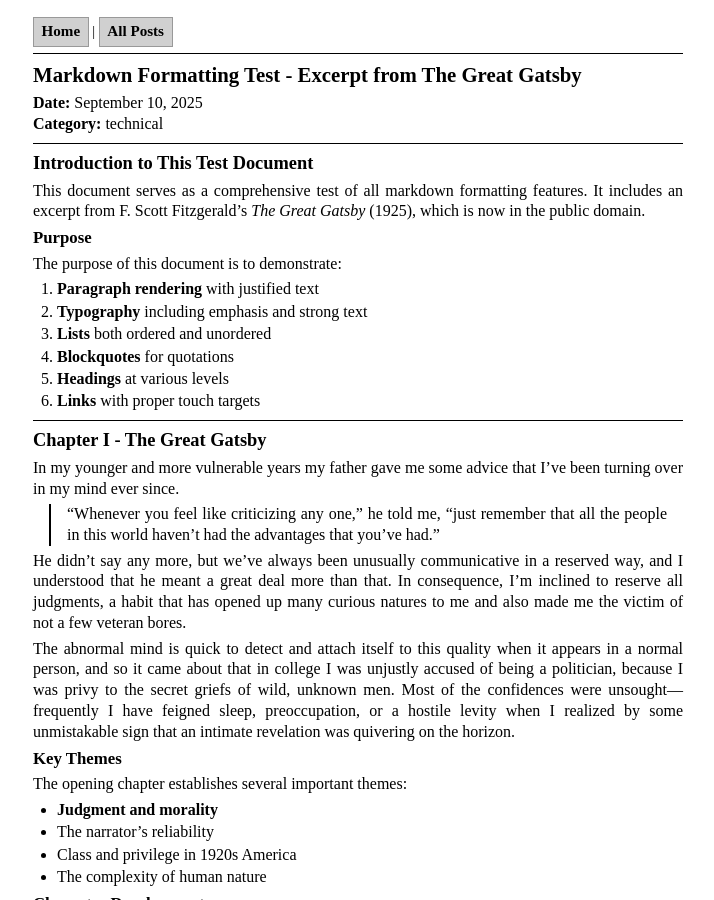
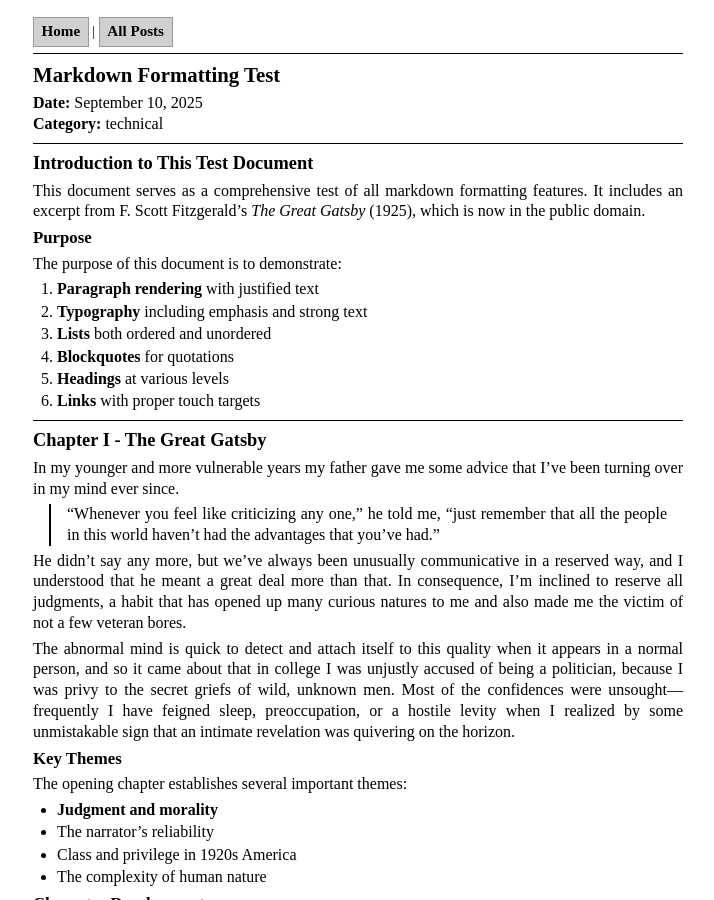
Before and after one commit to brennanbrown/eink.site, a Jekyll site: the page built from _posts/2025-09-10-markdown-test-document.md, in a window 1280 px wide and 900 px high. Shown: the whole window, without its empty margins (282-996 px from the left). Built offline with Jekyll 4.4.1, drawn with Linux system fonts in a browser that asks for light colours.

Commit message:
Update 2025-09-10-markdown-test-document.md

```diff
--- a/_posts/2025-09-10-markdown-test-document.md
+++ b/_posts/2025-09-10-markdown-test-document.md
@@ -1,6 +1,6 @@
 ---
 layout: default
-title: "Markdown Formatting Test - Excerpt from The Great Gatsby"
+title: "Markdown Formatting Test"
 date: 2025-09-10
 category: technical
 ---
```
